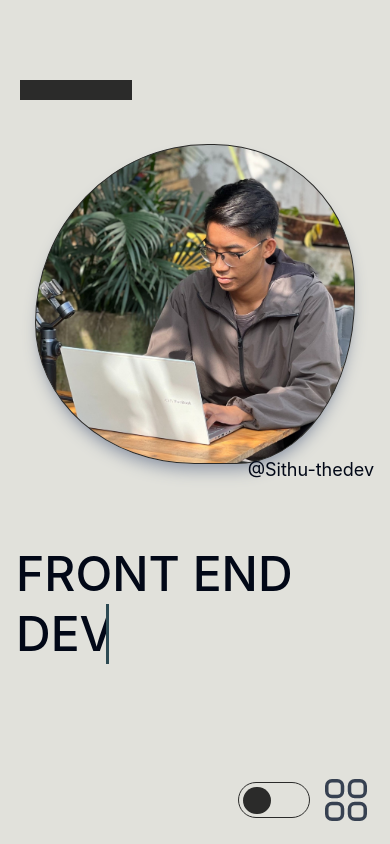
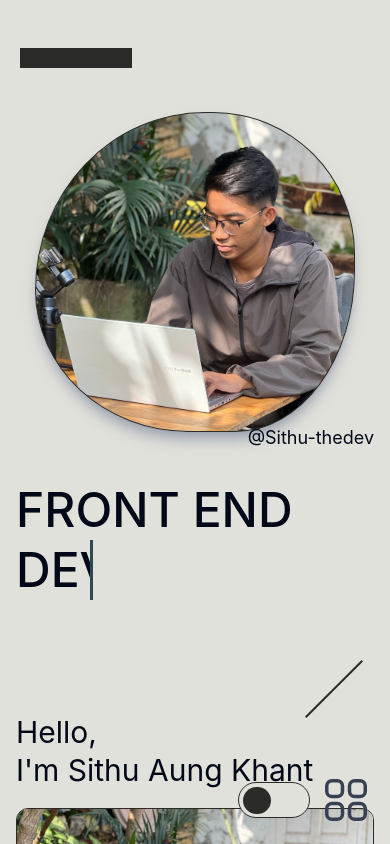
Before and after one commit to Sithu-Aung-Khant/Devfolio_01, a React (Vite) app: page / in a window 390 px wide. Shown: the top 844 px of the page. Built offline with nearby package versions, Linux system fonts and the light colour scheme.

Commit message:
add custom breakpoints for small screen sizes

```diff
--- a/src/pages/home/About.jsx
+++ b/src/pages/home/About.jsx
@@ -32,7 +32,7 @@ const About = () => {
   return (
     <section id="about">
       <div className="container-2xl mx-auto p-4 lg:px-24 xl:px-40 2xl:px-72">
-        <div className="text-4xl md:text-7xl pt-8 md:pt-20 lg:pt-12">
+        <div className="xxs:text-2xl xs:text-3xl sm:text-4xl md:text-7xl pt-8 md:pt-20 lg:pt-12">
           <div className="flex justify-end">
             <div className="w-20 md:w-32 h-0.5 -rotate-45 mb-6 bg-brown03 dark:bg-dim_white"></div>
           </div>
--- a/src/pages/home/Intro.jsx
+++ b/src/pages/home/Intro.jsx
@@ -4,7 +4,7 @@ import { faChevronLeft } from "@fortawesome/free-solid-svg-icons";
 const Intro = () => {
   return (
     <section id="intro">
-      <div className="container-2xl mx-auto p-4 pt-36 h-screen lg:px-24 xl:px-40 2xl:px-72 md:pt-16 lg:pt-24">
+      <div className="container-2xl mx-auto p-4 pt-28 lg:pt-36 md:h-screen lg:px-24 xl:px-40 2xl:px-72 md:pt-16">
         <a
           target="_blank"
           className="hidden md:flex justify-end"
@@ -12,11 +12,6 @@ const Intro = () => {
         >
           Developer Portfolio
         </a>
-        {/* <div className="hidden md:flex justify-end">Developer Portfolio</div> */}
-        {/* <div className="md:hidden absolute left-2 top-4">
-          Developer Portfolio
-        </div> */}
-
         <div className="md:flex items-end">
           <div className="md:pl-5 lg:pl-20 relative">
             <div className="absolute z-10 -top-16 left-1 md:top-10 md:-left-1 lg:left-8">
@@ -29,7 +24,7 @@ const Intro = () => {
             /> */}
             <div
               style={{ backgroundImage: `url('./profiles/profile.intro.jpg')` }}
-              className="blob mx-auto border border-brown03 relative bg-cover bg-center shadow-lg shadow-gray-400 dark:shadow-gray-900 animate-class transition-all size-80"
+              className="blob mx-auto border border-brown03 relative bg-cover bg-center shadow-lg shadow-gray-400 dark:shadow-gray-900 animate-class transition-all size-72 xs:size-80"
             ></div>
             <a
               href="https://github.com/Sithu-Aung-Khant"
@@ -39,7 +34,7 @@ const Intro = () => {
               @Sithu-thedev
             </a>
           </div>
-          <div className="md:w-2/3 pt-20 pb-6 md:py-10 md:-ml-16 z-30">
+          <div className="md:w-2/3 pt-12 pb-6 md:py-10 md:-ml-16 z-30">
             <div className="text-5xl md:text-7xl leading-tight font-medium type-effect">
               <p>FRONT END</p>
               <p>DEVELOPER</p>
@@ -54,7 +49,7 @@ const Intro = () => {
           @Sithu-thedev
         </a>
 
-        <div className="hidden md:block absolute right-0">
+        <div className="hidden md:block absolute right-0 bottom">
           <div className="flex items-center py-8 md:py-0">
             <FontAwesomeIcon
               className="size-8 absolute right-72"
--- a/tailwind.config.js
+++ b/tailwind.config.js
@@ -8,7 +8,17 @@ module.exports = {
     "./src/**/*.{js,jsx}",
   ],
   prefix: "",
+  // Custom BreakPoints
   theme: {
+    screens: {
+      'xxs': '320px',
+      'xs': '375px',
+      'sm': '400px',
+      'md': '768px',
+      'lg': '1024px',
+      'xl': '1280px',
+      '2xl': '1536px',
+    },
     fontFamily: {
       sans: [
         "Inter",
```
